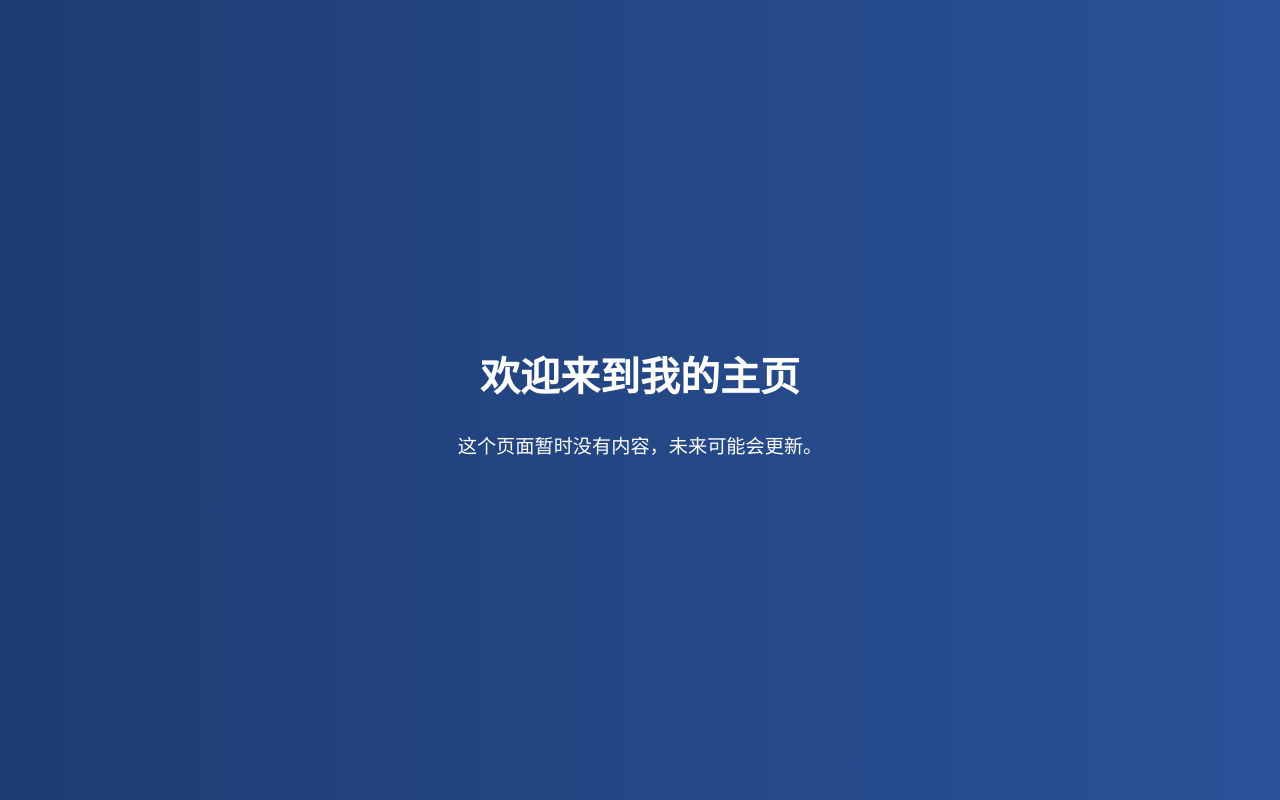
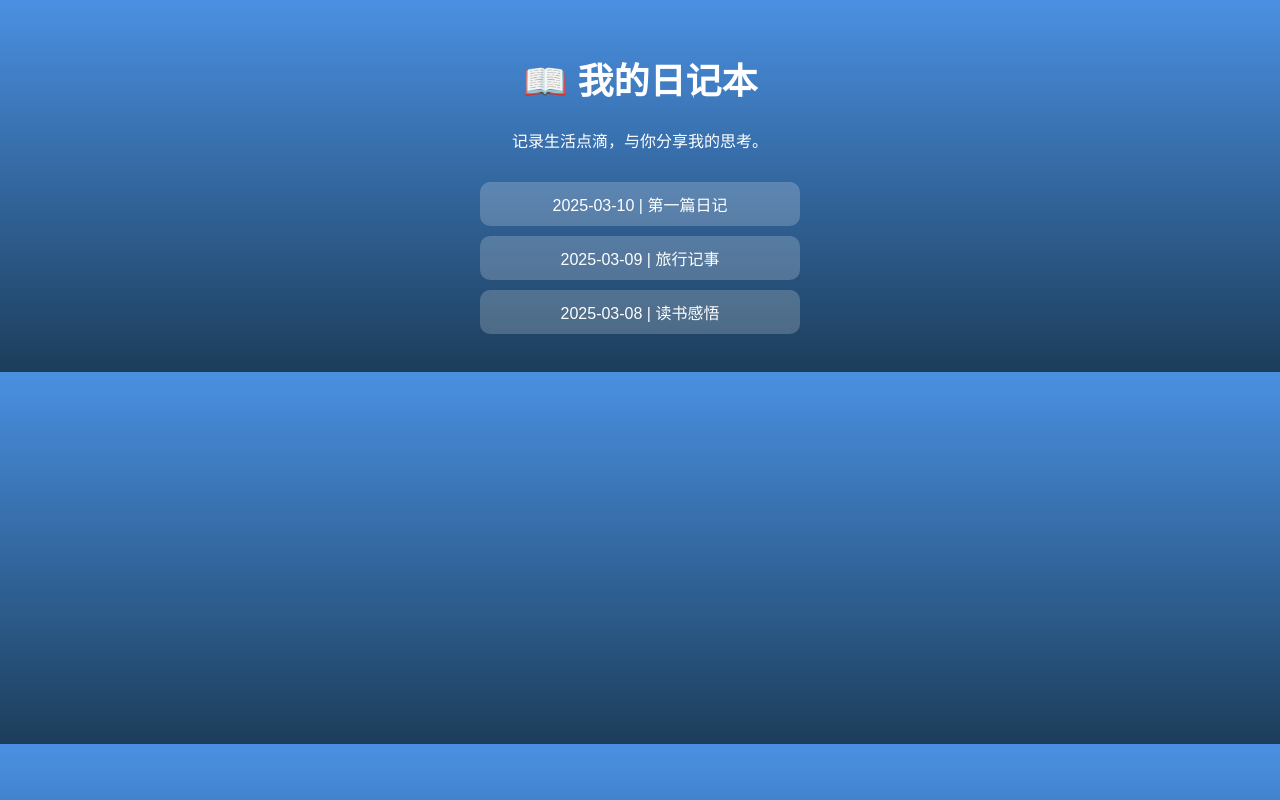
Before and after one commit to lilyu888/memory, a plain HTML site: page index.html in a window 1280 px wide. Drawn offline with Linux system fonts and the light colour scheme.

Commit message:
Update index.html

```diff
--- a/index.html
+++ b/index.html
@@ -3,33 +3,50 @@
 <head>
     <meta charset="UTF-8">
     <meta name="viewport" content="width=device-width, initial-scale=1.0">
-    <title>我的个人主页</title>
+    <title>我的日记本</title>
     <style>
         body {
-            background: linear-gradient(to right, #1e3c72, #2a5298); /* 蓝色渐变背景 */
+            background: linear-gradient(to bottom, #4A90E2, #1C3D5A); /* 蓝色渐变背景 */
             color: white;
             font-family: Arial, sans-serif;
             text-align: center;
-            display: flex;
-            flex-direction: column;
-            justify-content: center;
-            align-items: center;
-            height: 100vh;
-            margin: 0;
+            padding: 20px;
         }
         h1 {
-            font-size: 2.5em;
-            margin-bottom: 10px;
+            font-size: 36px;
         }
-        p {
-            font-size: 1.2em;
-            max-width: 600px;
-            line-height: 1.6;
+        .diary-list {
+            margin-top: 30px;
+        }
+        .diary-item {
+            background: rgba(255, 255, 255, 0.2);
+            padding: 10px;
+            margin: 10px auto;
+            width: 300px;
+            border-radius: 10px;
+            cursor: pointer;
+            transition: 0.3s;
+        }
+        .diary-item:hover {
+            background: rgba(255, 255, 255, 0.4);
+        }
+        a {
+            text-decoration: none;
+            color: white;
+            font-size: 20px;
         }
     </style>
 </head>
 <body>
-    <h1>欢迎来到我的主页</h1>
-    <p>这个页面暂时没有内容，未来可能会更新。</p >
+
+    <h1>📖 我的日记本</h1>
+    <p>记录生活点滴，与你分享我的思考。</p >
+
+    <div class="diary-list">
+        <div class="diary-item">2025-03-10 | 第一篇日记</div>
+        <div class="diary-item">2025-03-09 | 旅行记事</div>
+        <div class="diary-item">2025-03-08 | 读书感悟</div>
+    </div>
+
 </body>
 </html>
```
